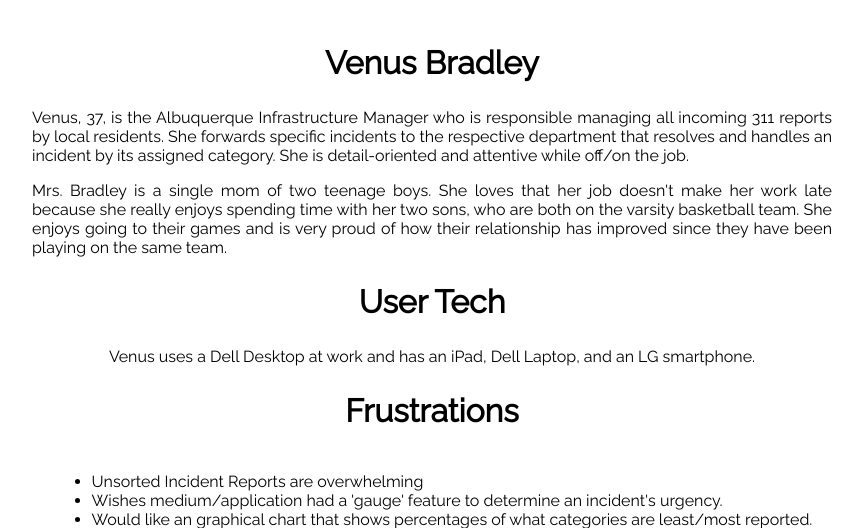
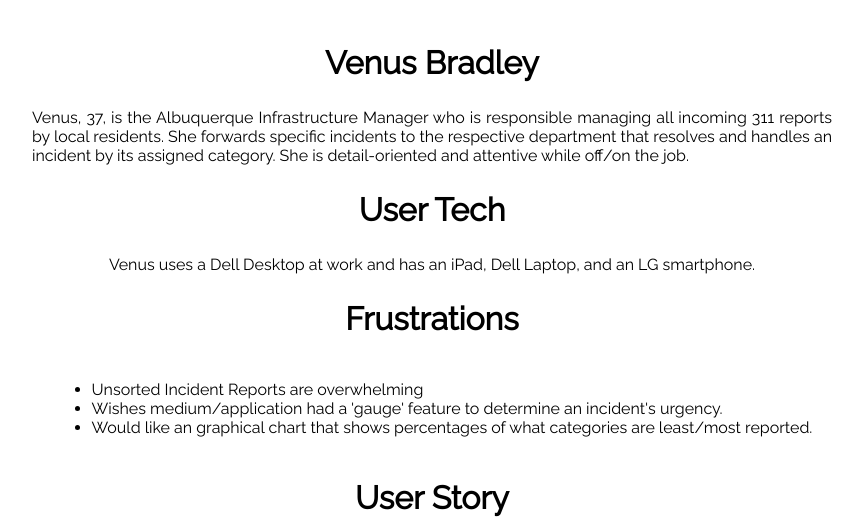
Before and after one commit to Koriganp/infrastructure, a PHP site: page /epic/venus.php in a window 1280 px wide. Shown: the part 735-1263 px from the top of the page, without its empty margins (208-1071 px from the left). Run offline with PHP 8.4, Linux system fonts and the light colour scheme.

Commit message:
repaired venus

```diff
--- a/epic/venus.php
+++ b/epic/venus.php
@@ -21,7 +21,6 @@
 		<img class="persona" src="images/issa-rae-edit.jpg" alt = "Image of Venus Bradley">
 		<h2 class="about">Venus Bradley</h2>
 		<p>Venus, 37, is the Albuquerque Infrastructure Manager who is responsible managing all incoming 311 reports by local residents. She forwards specific incidents to the respective department that resolves and handles an incident by its assigned category. She is detail-oriented and attentive while off/on the job.</p>
-		<p>Mrs. Bradley is a single mom of two teenage boys. She loves that her job doesn't make her work late because she really enjoys spending time with her two sons, who are both on the varsity basketball team. She enjoys going to their games and is very proud of how their relationship has improved since they have been playing on the same team.</p>
 		<h2>User Tech</h2>
 		<p class = "story">Venus uses a Dell Desktop at work and has an iPad, Dell Laptop, and an LG smartphone.</p>
 		<h2>Frustrations</h2>
```
